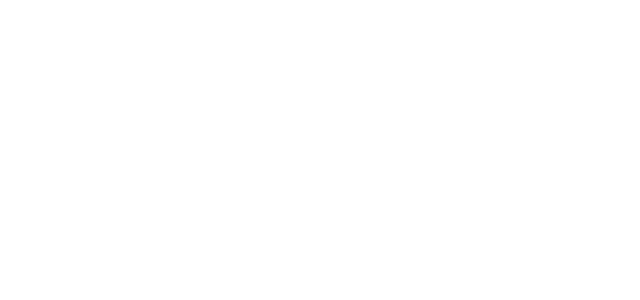
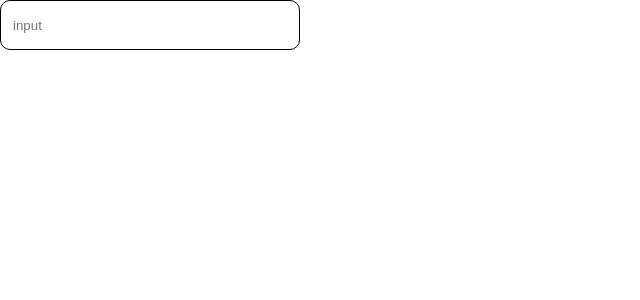
Before and after one commit to wwweric12/wanted-pre-onboarding-frontend-challenge-19, a React (Create React App) app: page / in a window 1280 px wide. Shown: the top 300 px of the page, without its empty margins (0-640 px from the left). Built offline with nearby package versions, Linux system fonts and the light colour scheme.

Commit message:
input-componnt 구현

```diff
--- a/package.json
+++ b/package.json
@@ -41,5 +41,8 @@
       "last 1 firefox version",
       "last 1 safari version"
     ]
+  },
+  "devDependencies": {
+    "prettier": "3.2.5"
   }
 }
--- a/src/App.tsx
+++ b/src/App.tsx
@@ -1,8 +1,11 @@
 import './App.css';
+import Input from './components/Input/Input';
 
 function App() {
   return (
-    <div></div>
+    <div>
+      <Input placeholder='input'/>
+    </div>
   );
 }
 
--- /dev/null
+++ b/src/components/Input/Input.tsx
@@ -0,0 +1,30 @@
+import styled from "styled-components"
+
+interface InputProps{
+  placeholder : string
+}
+
+const Input = ({placeholder}:InputProps) => {
+  return (
+    <InputContainer>
+        <InputContent placeholder={placeholder}/>
+    </InputContainer>
+  )
+}
+
+
+export default Input
+
+
+const InputContainer = styled.div`
+  width:300px;
+  height: 50px;
+  padding:10px;
+  border : 1px solid black;
+  border-radius: 10px;
+`
+const InputContent = styled.input`
+  width:100%;
+  height:100%;
+  border: none
+`
```
Also changed, not shown: 1 other file (tests, documents, lock files or other folders).
